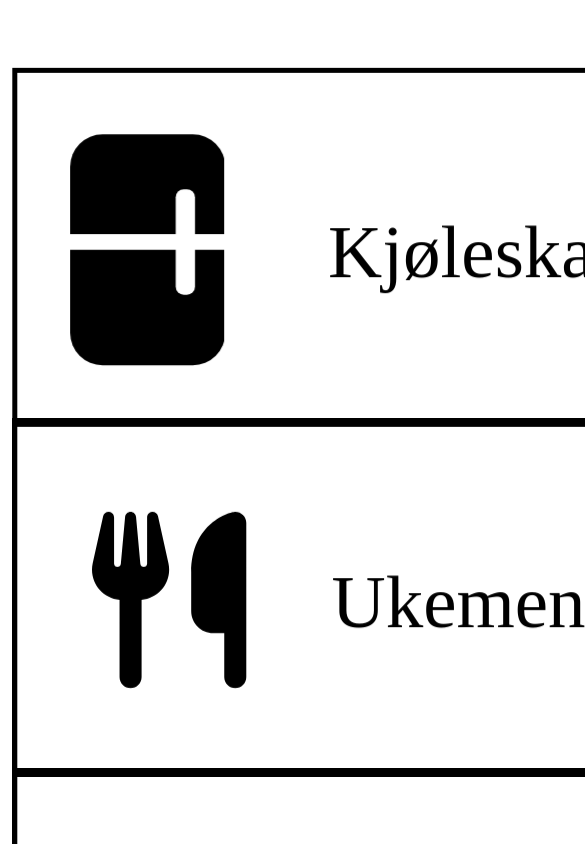
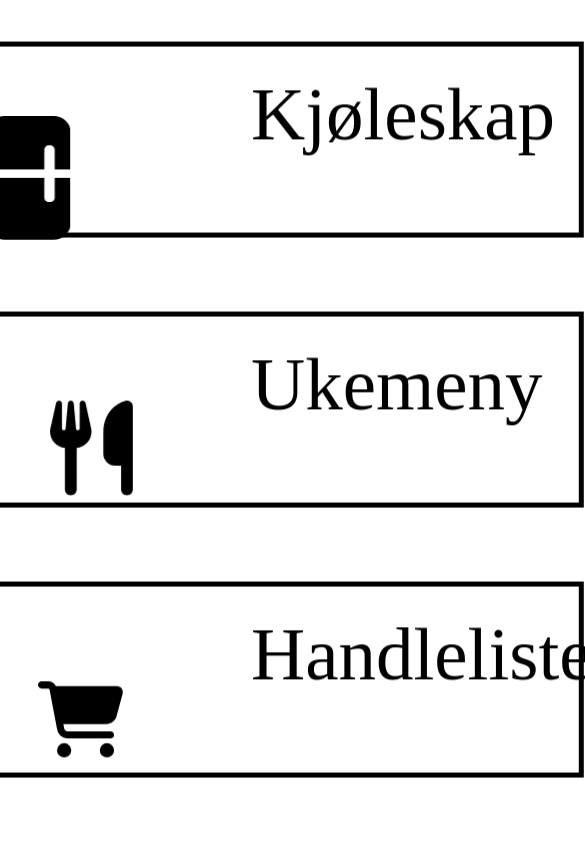
Before and after one commit to oddfjell/idatt2106_2023_12-frontend, a Vue app in the folder smartmat/: page /home in a window 390 px wide. Shown: the top 844 px of the page, 585 px wide, since content can reach past the window. Built offline with nearby package versions, Linux system fonts and the light colour scheme.

Commit message:
changed phone screen size to 500px

```diff
--- a/smartmat/src/assets/style/frontPage.css
+++ b/smartmat/src/assets/style/frontPage.css
@@ -3,7 +3,7 @@
 /*
 separate css version for phone, to make it fit nicely into the phone screen
  */
-@media (max-width: 414px) {
+@media (max-width: 384px) {
 
     #border {
         width: 110%;
@@ -90,11 +90,104 @@ separate css version for phone, to make it fit nicely into the phone screen
     }
 }
 
+@media (max-width:500px) {
+    #border {
+        width: 60%;
+        border: 5px solid black;
+        padding: 10px;
+        height: 700px;
+        transform-style: preserve-3d;
+        display: block;
+        box-sizing: border-box;
+        transform: rotate(90deg) translateX(60%) translateY(27%);
+        margin-left: 90%;
+        margin-top: -360px;
+        margin-bottom: -70px;
 
+
+    }
+    #outer-border{
+        display: flex;
+        flex-direction: column;
+        gap: -60px;
+
+
+    }
+
+
+    /*
+    styling for the text on the page "handleliste", "Ukemeny" and "Kjøleskap"
+     */
+    #border h1 {
+        text-align: center;
+        color: black;
+        font-size: 500%;
+        font-family: "Times New Roman", serif;
+        transform: rotate(270deg);
+        margin: 150px 0 10px 10px;
+        margin-left: -50px;
+
+
+
+
+    }
+
+    /*
+    Styling for the two images on the page inside the borders of "Handlelite" and "kjøleskap"
+     */
+    .fa-icon-cart-frontPage{
+
+        max-width: 60%;
+        height: auto;
+        margin-top: 170px;
+        margin-left: 80px;
+        transform: rotate(270deg);
+        color: #000000;
+    }
+    .fa-icon-cutlery-frontPage{
+
+        max-width: 50%;
+        height: auto;
+        margin-top: 150px;
+        margin-left:80px;
+        transform: rotate(270deg);
+        color: #000000;
+    }
+    .fridge-frontPage{
+        max-width: 50%;
+        font-size: 100px;
+        margin-top: -240px;
+        margin-left: 80px;
+        transform: rotate(270deg);
+        width: 1000px;
+        height: 1000px;
+        color: #000000;
+    }
+
+    a{
+        text-decoration: none;
+    }
+
+
+    /*
+    styling for the user icon in the corner
+     */
+    .fa-icon {
+        font-family: "Font Awesome 5 Free", serif;
+        font-size: 15px;
+        color: black;
+        position: fixed;
+        top: 30px;
+        right: 30px;
+        z-index: 9999;
+        cursor: pointer;
+    }
+
+}
 /*
 Styling for the borders for the computer version
  */
-@media (min-width:415px) {
+@media (min-width:501px) {
     #border {
         width: 300px;
         border: 5px solid black;
--- a/smartmat/src/assets/style/navbar.css
+++ b/smartmat/src/assets/style/navbar.css
@@ -2,7 +2,7 @@
 /*
 separate css version for phone, to make it fit nicely into the phone screen
  */
-@media (max-width: 414px) {
+@media (max-width: 384px) {
 
     nav{
         font-size: 50px;
@@ -10,7 +10,7 @@ separate css version for phone, to make it fit nicely into the phone screen
         position: fixed;
         top: 1190px;
         right: 20px;
-        z-index: 9999; /* Make sure the icon is on top of other content */
+        z-index: 9999;
         cursor: pointer;
         display: flex;
         gap: 110px;
@@ -36,56 +36,48 @@ separate css version for phone, to make it fit nicely into the phone screen
         z-index: 9999;
 
     }
-    /*922*/
 
-
-
-    /*
-    !* Style user icon *!
-    .fa-icon-cart {
+}
+@media (max-width:500px) {
+    nav{
         font-size: 50px;
         color: black;
         position: fixed;
-        top: 1505px;
-        right: 220px;
-        z-index: 9999; !* Make sure the icon is on top of other content *!
+        top: 900px;
+        right: 20px;
+        z-index: 9999;
         cursor: pointer;
+        display: flex;
+        gap: 100px;
+        align-items: center;
+
     }
-    .fa-icon-home{
-        font-size: 50px;
+    nav a{
         color: black;
+    }
+
+    nav img{
+        width: 40px;
+        margin-top: 10px;
+    }
+    #navbar-frame{
+        border: solid 60px #20A877FF;
         position: fixed;
-        top: 1505px;
-        right: 400px;
-        z-index: 9999; !* Make sure the icon is on top of other content *!
-        cursor: pointer;
+        width: 1100px;
+        max-height: 10px;
+        margin-top: 855px;
+        margin-left: -34px;
+        padding: -10px;
+        z-index: 9999;
+
     }
-    .fa-icon-cutlery{
-        font-size: 50px;
-        color: black;
-        position: fixed;
-        top: 1505px;
-        right: 600px;
-        z-index: 9999; !* Make sure the icon is on top of other content *!
-        cursor: pointer;
-    }
-    .fridge{
+}
 
-        width: 140px;
-        color: black;
-        position: fixed;
-        top: 1460px;
-        right: 725px;
-        z-index: 9999; !* Make sure the icon is on top of other content *!
-        cursor: pointer;
-
-    }*/
-}
 
 /*
 Styling for the borders for the computer version
  */
-@media (min-width:415px) {
+@media (min-width:501px) {
     /*
     styling for the user icon in the corner
     */
@@ -121,58 +113,3 @@ Styling for the borders for the computer version
 
     }
 }
-   /* !*
-    .fa-icon-user {
-        font-size: 25px;
-        color: black;
-        position: fixed;
-        top: 30px;
-        right: 30px;
-        z-index: 9999;
-        cursor: pointer;
-    }
-    !*
-    styling for the user icon in the corner
-    *!
-    .fa-icon-cart {
-        font-size: 25px;
-        color: black;
-        position: fixed;
-        top: 32px;
-        right: 70px;
-        z-index: 9999;
-        cursor: pointer;
-    }
-    !*
-   styling for the user icon in the corner
-   *!
-    .fa-icon-home {
-        font-size: 25px;
-        color: black;
-        position: fixed;
-        top: 32px;
-        right: 110px;
-        z-index: 9999;
-        cursor: pointer;
-    }
-    .fa-icon-cutlery {
-        font-size: 25px;
-        color: black;
-        position: fixed;
-        top: 32px;
-        right: 150px;
-        z-index: 9999;
-        cursor: pointer;
-    }
-   .fridge{
-        width: 70px;
-       height: 70px;
-       color: black;
-       position: fixed;
-       top: 11px;
-       right: 160px;
-       z-index: 9999;
-       cursor: pointer;
-   }
-
-*/
```
